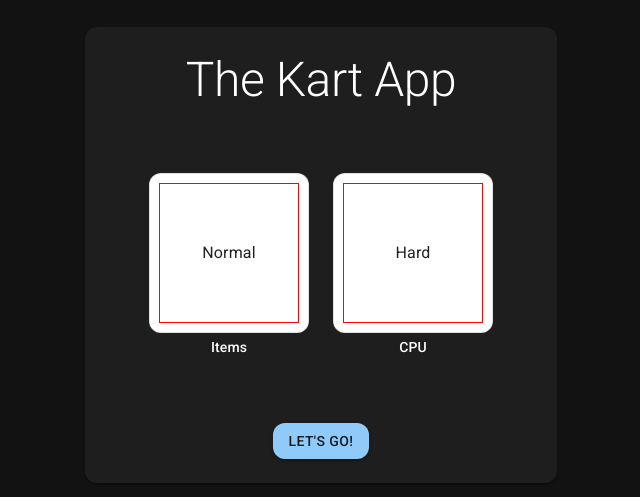
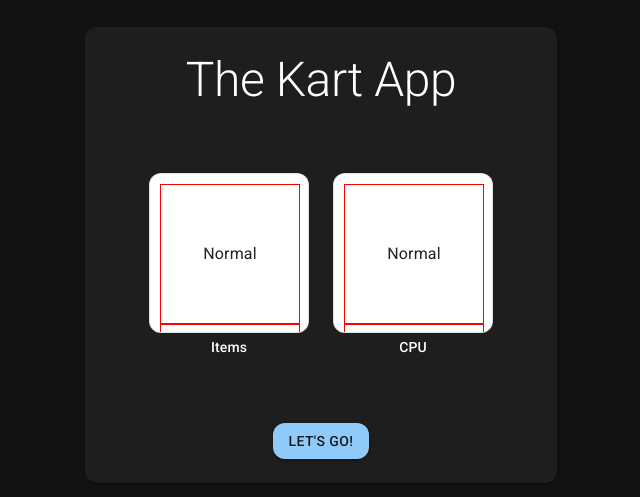
Before and after one commit to justinhaaheim/kart-app, a React (Vite) app: page / in a window 1280 px wide. Shown: the part 145-642 px from the top of the page, without its empty margins (319-959 px from the left). Built offline with nearby package versions, Linux system fonts and the light colour scheme.

Commit message:
Get sizing and overflow looking right

```diff
--- a/src/Slot.tsx
+++ b/src/Slot.tsx
@@ -12,8 +12,13 @@ type Props = {
   selectedIndex: number | null;
 };
 
+function getPx(value: number): string {
+  return `${value}px`;
+}
+
 const SLOT_SIZE_PX = 140;
-const SLOT_CONTAINER_SIZE_PX = SLOT_SIZE_PX + 20;
+const SLOT_MARGIN_PX = 10;
+const SLOT_CONTAINER_SIZE_PX = SLOT_SIZE_PX + SLOT_MARGIN_PX * 2;
 
 const lightTheme = getTheme({mode: 'light'});
 console.log('lightTheme', lightTheme);
@@ -24,33 +29,32 @@ export default function Slot({label, options, selectedIndex}: Props) {
       <Stack spacing={0.5}>
         <Paper
           sx={{
-            alignItems: 'center',
-            display: 'flex',
-            height: SLOT_CONTAINER_SIZE_PX,
-            justifyContent: 'center',
-            width: SLOT_CONTAINER_SIZE_PX,
+            display: 'block',
+            height: getPx(SLOT_CONTAINER_SIZE_PX),
+            overflow: 'hidden',
+            padding: getPx(SLOT_MARGIN_PX),
+            width: getPx(SLOT_CONTAINER_SIZE_PX),
           }}
           variant="outlined">
+          {options.map((option, index) => (
             <Box
+              key={index}
               sx={{
                 alignItems: 'center',
                 border: '1px solid red',
                 display: 'flex',
-              height: SLOT_SIZE_PX,
+                height: getPx(SLOT_SIZE_PX),
                 justifyContent: 'center',
-              padding: 2,
+                // padding: 2,
                 textAlign: 'center',
                 verticalAlign: 'middle',
-              width: SLOT_SIZE_PX,
+                width: getPx(SLOT_SIZE_PX),
               }}>
               <Typography component="div" variant="body1">
-              {
-                options[
-                  selectedIndex ?? Math.floor(Math.random() * options.length)
-                ]
-              }
+                {option}
               </Typography>
             </Box>
+          ))}
         </Paper>
 
         <Typography variant="subtitle2">{label}</Typography>
```
Lines whose indentation alone changed are shown as unchanged.
